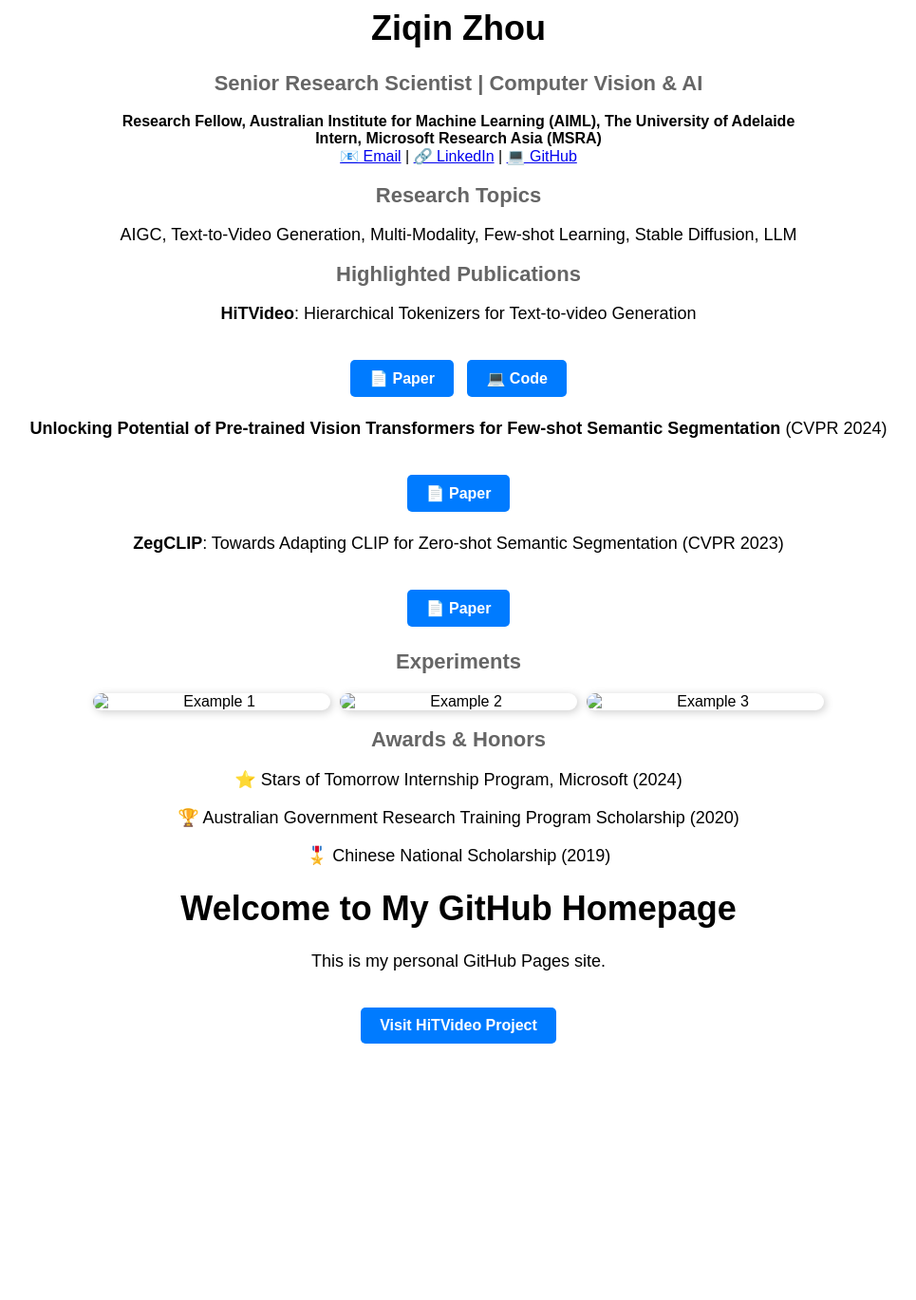
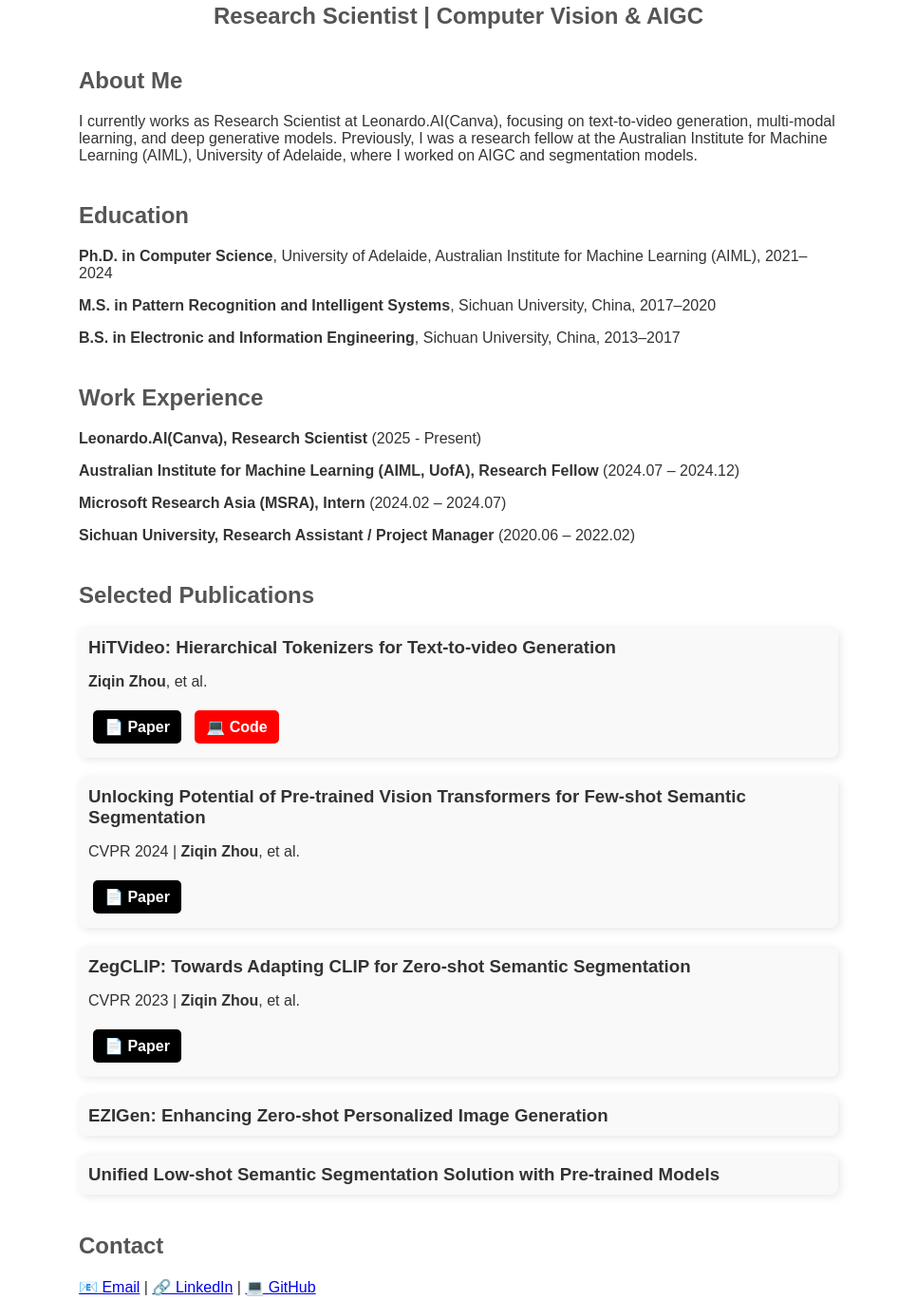
Before and after one commit to ZiqinZhou66/ZiqinZhou66.github.io, a plain HTML site: page index.html in a window 1280 px wide. Shown: the part 95-1464 px from the top of the page at 95% size, without its empty margins (157-1122 px from the left). Before the commit the page ends 1279 px from the top, so only its background shows below. Drawn offline with Linux system fonts and the light colour scheme.

Commit message:
Update index.html

```diff
--- a/index.html
+++ b/index.html
@@ -9,13 +9,16 @@
             font-family: Arial, sans-serif;
             text-align: center;
             margin: 40px;
+            color: #333;
         }
-        h1 { font-size: 28px; font-weight: bold; }
-        h2 { font-size: 22px; color: #666; }
+        h1 { font-size: 32px; font-weight: bold; }
+        h2 { font-size: 24px; color: #555; }
+        .section { margin: 40px 0; }
+        .container { max-width: 800px; margin: 0 auto; text-align: left; }
         .authors { font-size: 16px; margin: 10px 0; }
         .button {
             display: inline-block;
-            padding: 10px 15px;
+            padding: 8px 12px;
             text-decoration: none;
             border-radius: 5px;
             font-weight: bold;
@@ -25,77 +28,89 @@
         .paper-btn { background-color: black; }
         .code-btn { background-color: red; }
         .button:hover { opacity: 0.8; }
-        .image-gallery {
-            display: flex;
-            flex-wrap: wrap;
-            justify-content: center;
-            gap: 10px;
+        .paper-list {
+            text-align: left;
             margin-top: 20px;
         }
-        .image-gallery img {
-            width: 250px;
-            height: auto;
-            border-radius: 10px;
-            box-shadow: 2px 2px 10px rgba(0, 0, 0, 0.2);
+        .paper-item {
+            margin-bottom: 20px;
+            padding: 10px;
+            border-radius: 8px;
+            background-color: #f9f9f9;
+            box-shadow: 2px 2px 10px rgba(0, 0, 0, 0.1);
         }
+        .paper-item h3 { margin: 0; }
     </style>
 </head>
 <body>
     <h1>Ziqin Zhou</h1>
-    <h2>Senior Research Scientist | Computer Vision & AI</h2>
+    <h2>Research Scientist | Computer Vision & AIGC</h2>
 
-    <p class="authors">
-        <b>Research Fellow, Australian Institute for Machine Learning (AIML), The University of Adelaide</b><br>
-        <b>Intern, Microsoft Research Asia (MSRA)</b><br>
-        <a href="mailto:ziqin.zhou@adelaide.edu.au">📧 Email</a> |
-        <a href="https://www.linkedin.com/in/ziqin-zhou-6408051b0">🔗 LinkedIn</a> |
-        <a href="https://github.com/ZiqinZhou66">💻 GitHub</a>
-    </p>
+    <div class="container">
+        <div class="section">
+            <h2>About Me</h2>
+            <p>
+                I currently works as Research Scientist at Leonardo.AI(Canva), focusing on text-to-video generation, multi-modal learning,
+                and deep generative models. Previously, I was a research fellow at the Australian Institute for Machine Learning (AIML),
+                University of Adelaide, where I worked on AIGC and segmentation models.
+            </p>
+        </div>
 
-    <h2>Research Topics</h2>
-    <p>AIGC, Text-to-Video Generation, Multi-Modality, Few-shot Learning, Stable Diffusion, LLM</p>
+        <div class="section">
+            <h2>Education</h2>
+            <p><b>Ph.D. in Computer Science</b>, University of Adelaide, Australian Institute for Machine Learning (AIML), 2021–2024</p>
+            <p><b>M.S. in Pattern Recognition and Intelligent Systems</b>, Sichuan University, China, 2017–2020</p>
+            <p><b>B.S. in Electronic and Information Engineering</b>, Sichuan University, China, 2013–2017</p>
+        </div>
 
-    <h2>Highlighted Publications</h2>
-    <p><b>HiTVideo</b>: Hierarchical Tokenizers for Text-to-video Generation</p>
-    <a class="button paper-btn" href="https://arxiv.org/abs/YOUR_PAPER_ID">📄 Paper</a>
-    <a class="button code-btn" href="https://github.com/ZiqinZhou66/HiTVideo">💻 Code</a>
+        <div class="section">
+            <h2>Work Experience</h2>
+            <p><b>Leonardo.AI(Canva), Research Scientist</b> (2025 - Present)</p>
+            <p><b>Australian Institute for Machine Learning (AIML, UofA), Research Fellow</b> (2024.07 – 2024.12)</p>
+            <p><b>Microsoft Research Asia (MSRA), Intern</b> (2024.02 – 2024.07)</p>
+            <p><b>Sichuan University, Research Assistant / Project Manager</b> (2020.06 – 2022.02)</p>
+        </div>
 
-    <p><b>Unlocking Potential of Pre-trained Vision Transformers for Few-shot Semantic Segmentation</b> (CVPR 2024)</p>
-    <a class="button paper-btn" href="https://openaccess.thecvf.com/content/CVPR2024/papers/Zhou_Unlocking_the_Potential_of_Pre-trained_Vision_Transformers_for_Few-Shot_Semantic_CVPR_2024_paper.pdf">📄 Paper</a>
+        <div class="section">
+            <h2>Selected Publications</h2>
+            <div class="paper-list">
+                <div class="paper-item">
+                    <h3>HiTVideo: Hierarchical Tokenizers for Text-to-video Generation</h3>
+                    <p><b>Ziqin Zhou</b>, et al.</p>
+                    <a class="button paper-btn" href="https://arxiv.org/abs/YOUR_PAPER_ID">📄 Paper</a>
+                    <a class="button code-btn" href="https://github.com/ZiqinZhou66/HiTVideo">💻 Code</a>
+                </div>
 
-    <p><b>ZegCLIP</b>: Towards Adapting CLIP for Zero-shot Semantic Segmentation (CVPR 2023)</p>
-    <a class="button paper-btn" href="https://arxiv.org/abs/YOUR_PAPER_ID">📄 Paper</a>
+                <div class="paper-item">
+                    <h3>Unlocking Potential of Pre-trained Vision Transformers for Few-shot Semantic Segmentation</h3>
+                    <p>CVPR 2024 | <b>Ziqin Zhou</b>, et al.</p>
+                    <a class="button paper-btn" href="https://openaccess.thecvf.com/content/CVPR2024/papers/Zhou_Unlocking_the_Potential_of_Pre-trained_Vision_Transformers_for_Few-Shot_Semantic_CVPR_2024_paper.pdf">📄 Paper</a>
+                </div>
 
-    <h2>Experiments</h2>
-    <div class="image-gallery">
-        <img src="assets/images/example1.png" alt="Example 1">
-        <img src="assets/images/example2.png" alt="Example 2">
-        <img src="assets/images/example3.png" alt="Example 3">
+                <div class="paper-item">
+                    <h3>ZegCLIP: Towards Adapting CLIP for Zero-shot Semantic Segmentation</h3>
+                    <p>CVPR 2023 | <b>Ziqin Zhou</b>, et al.</p>
+                    <a class="button paper-btn" href="https://arxiv.org/abs/YOUR_PAPER_ID">📄 Paper</a>
+                </div>
+
+                <div class="paper-item">
+                    <h3>EZIGen: Enhancing Zero-shot Personalized Image Generation</h3>
+                </div>
+
+                <div class="paper-item">
+                    <h3>Unified Low-shot Semantic Segmentation Solution with Pre-trained Models</h3>
+                </div>
+            </div>
+        </div>
+
+        <div class="section">
+            <h2>Contact</h2>
+            <p>
+                <a href="mailto:ziqinzhou@hotmail.com">📧 Email</a> |
+                <a href="https://www.linkedin.com/in/ziqin-zhou-6408051b0">🔗 LinkedIn</a> |
+                <a href="https://github.com/ZiqinZhou66">💻 GitHub</a>
+            </p>
+        </div>
     </div>
-
-    <h2>Awards & Honors</h2>
-    <p>⭐ Stars of Tomorrow Internship Program, Microsoft (2024)</p>
-    <p>🏆 Australian Government Research Training Program Scholarship (2020)</p>
-    <p>🎖️ Chinese National Scholarship (2019)</p>
 </body>
 </html>
-<!DOCTYPE html>
-<html lang="zh">
-<head>
-    <meta charset="UTF-8">
-    <meta name="viewport" content="width=device-width, initial-scale=1.0">
-    <title>My GitHub Homepage</title>
-    <style>
-        body { font-family: Arial, sans-serif; text-align: center; padding: 40px; }
-        h1 { font-size: 36px; }
-        p { font-size: 18px; }
-        .button { display: inline-block; padding: 10px 20px; background-color: #007bff; color: white; text-decoration: none; border-radius: 5px; margin-top: 20px; }
-        .button:hover { background-color: #0056b3; }
-    </style>
-</head>
-<body>
-    <h1>Welcome to My GitHub Homepage</h1>
-    <p>This is my personal GitHub Pages site.</p>
-    <a class="button" href="./HiTVideo/index.html">Visit HiTVideo Project</a>
-</body>
-</html>
```
